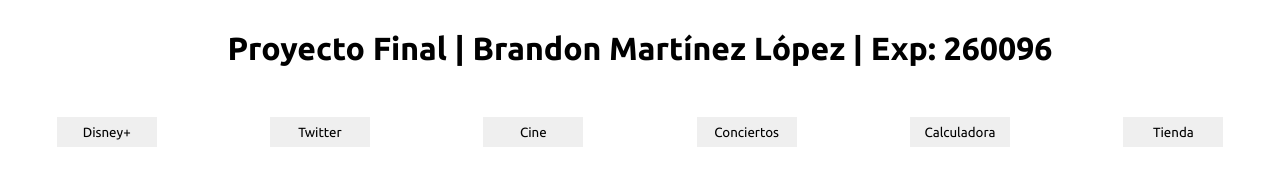
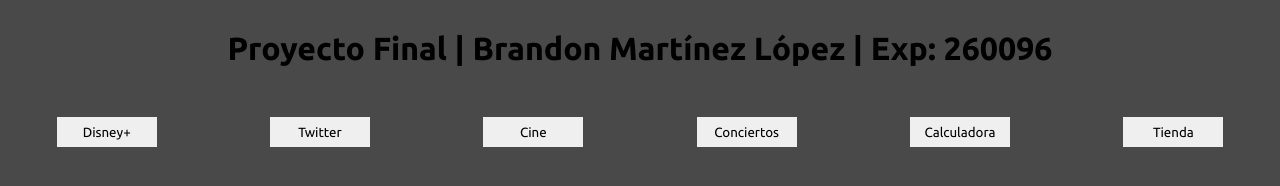
Before and after one commit to Brandinskins/ProyectoFinalDSI, a plain HTML site: page index.html in a window 1280 px wide. Drawn offline with Linux system fonts and the light colour scheme.

Commit message:
Update index.html

```diff
--- a/index.html
+++ b/index.html
@@ -25,6 +25,9 @@
         padding: 0;
         font-family: 'Ubuntu', sans-serif;
     }
+    html{
+        background-color: rgb(73, 73, 73);
+    }
     h1{
         text-align: center;
         margin-top: 30px;
```
